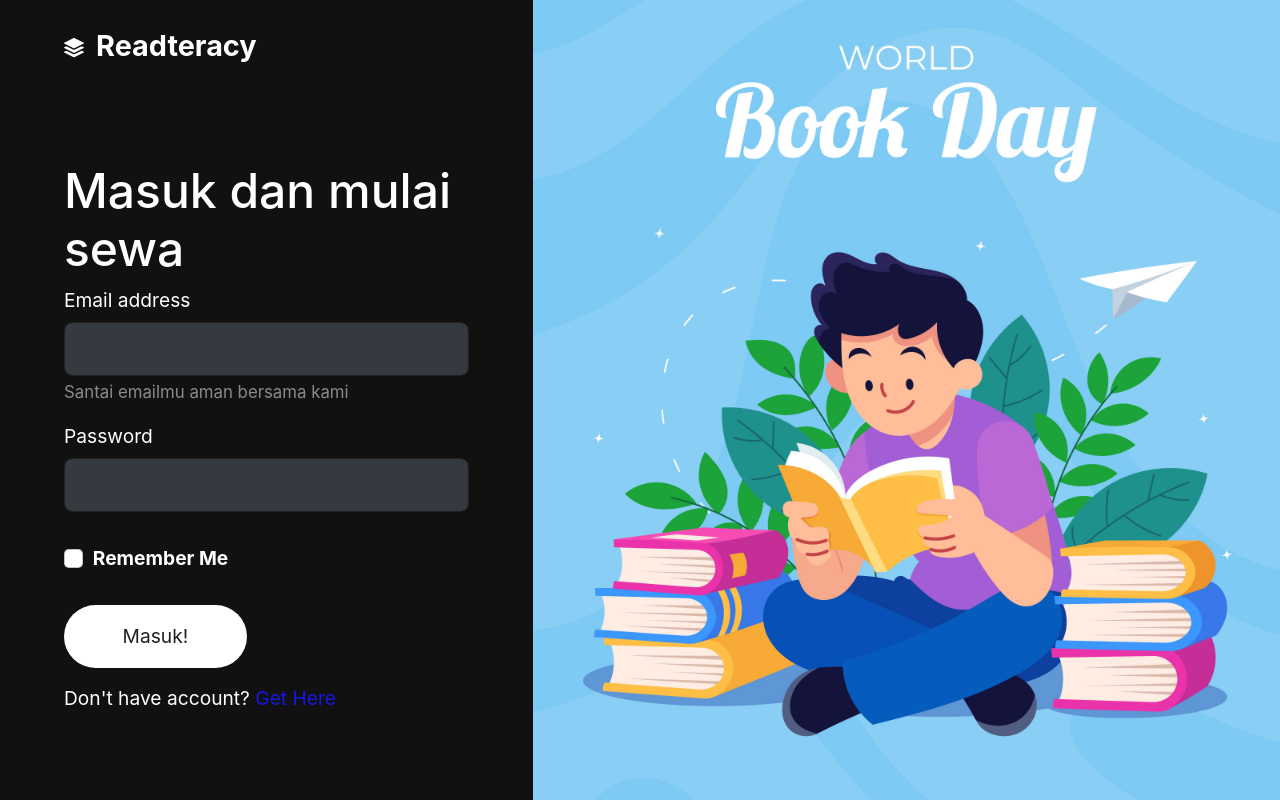
After one commit to SI-RPL-2023/SI4406_KEL5_READTERACY, a Laravel app: template resources/views/auth/login.blade.php in a window 1280 px wide. The commit adds this page. Run offline with Laravel 10, Linux system fonts and the light colour scheme; the template is opened without the code that fills it, so the values that code supplies are empty.

```diff
--- /dev/null
+++ b/resources/views/auth/login.blade.php
@@ -0,0 +1,103 @@
+<!doctype html>
+<html class="h-100" lang="en">
+
+<head>
+    <meta charset="utf-8">
+    <meta name="viewport" content="width=device-width,initial-scale=1,shrink-to-fit=no">
+    <link rel="apple-touch-icon" sizes="180x180" href="img/apple-touch-icon.png">
+    <link rel="icon" type="image/png" sizes="32x32" href="img/favicon-32x32.png">
+    <link rel="icon" type="image/png" sizes="16x16" href="img/favicon-16x16.png">
+    <link rel="icon" type="image/png" sizes="96x96" href="img/favicon.png">
+    <title>Login For Readteracy</title>
+    <link rel="stylesheet" href="/css/theme.min.css">
+    <style>
+        .bg {
+            background-image: url('/img/auth2.jpg');
+            background-position: center;
+            background-repeat: no-repeat;
+            background-size: cover;
+        }
+    </style>
+
+</head>
+
+<body class="d-flex h-100 w-100 bg-black text-white" data-bs-spy="scroll" data-bs-target="#navScroll">
+
+    <div class="h-100 container-fluid">
+        <div class="h-100 row d-flex align-items-stretch">
+
+            <div class="col-12 col-md-7 col-lg-6 col-xl-5 d-flex align-items-start flex-column px-vw-5">
+
+                <header class="mb-auto py-vh-2 col-12">
+                    <a class="navbar-brand pe-md-4 fs-4 col-12 col-md-auto text-center" href="index.html">
+                        <svg xmlns="http://www.w3.org/2000/svg" width="20" height="20" fill="currentColor"
+                            class="bi bi-stack" viewBox="0 0 16 16">
+                            <path
+                                d="m14.12 10.163 1.715.858c.22.11.22.424 0 .534L8.267 15.34a.598.598 0 0 1-.534 0L.165 11.555a.299.299 0 0 1 0-.534l1.716-.858 5.317 2.659c.505.252 1.1.252 1.604 0l5.317-2.66zM7.733.063a.598.598 0 0 1 .534 0l7.568 3.784a.3.3 0 0 1 0 .535L8.267 8.165a.598.598 0 0 1-.534 0L.165 4.382a.299.299 0 0 1 0-.535L7.733.063z" />
+                            <path
+                                d="m14.12 6.576 1.715.858c.22.11.22.424 0 .534l-7.568 3.784a.598.598 0 0 1-.534 0L.165 7.968a.299.299 0 0 1 0-.534l1.716-.858 5.317 2.659c.505.252 1.1.252 1.604 0l5.317-2.659z" />
+                        </svg>
+                        <span class="ms-md-1 mt-1 fw-bolder me-md-5">Readteracy</span>
+                    </a>
+
+                </header>
+                <main class="mb-auto col-12">
+                    <h1>Masuk dan mulai sewa</h1>
+                    <form class="row" method="post" action="/account/login/store">
+                        @csrf
+                        <div class="col-12">
+                            <div class="mb-3">
+                                <label for="email" class="form-label">Email address</label>
+                                <input type="email" class="form-control form-control-lg bg-gray-800 border-dark"
+                                    id="email" aria-describedby="emailHelp" name="email">
+                                <div id="emailHelp" class="form-text">Santai emailmu aman bersama kami</div>
+                                @if (session('error'))
+                                    <small>
+                                        <strong class="text-danger mb-5">{{ session('error') }}</strong>
+                                        <br><br>
+                                    </small>
+                                @endif
+                            </div>
+
+                            <div class="mb-3">
+                                <label for="password" class="form-label">Password</label>
+                                <input type="password" class="form-control form-control-lg bg-gray-800 border-dark"
+                                    id="password" name="password">
+
+                                <i class="@error('password') is-invalid @enderror"></i>
+
+                                @error('password')
+                                    <span class="invalid-feedback" role="alert">
+                                        <strong>{{ $message }}</strong>
+                                    </span>
+                                @enderror
+                            </div>
+
+                            <div class="mb-3 form-check py-3">
+                                <input type="checkbox" class="form-check-input" name="remember" id="remember"
+                                @if (Cookie::get('remember') == 'remember')
+                                    checked="checked"
+                                @endif>
+                                <label class="form-check-label" for="remember">
+                                    <strong>Remember Me</strong>
+                                </label>
+                            </div>
+                            <button type="submit" class="btn btn-white btn-xl mb-3">Masuk!</button>
+                            <p>Don't have account? <a href="/account/register" style="text-decoration: none;"> Get Here</a></p>
+                        </div>
+                    </form>
+
+                </main>
+            </div>
+
+            {{-- <div class="col-12 col-md-5 col-lg-6 col-xl-7 gradient">
+
+            </div> --}}
+            <div class="bg col-12 col-md-5 col-lg-6 col-xl-7">
+            </div>
+        </div>
+
+    </div>
+</body>
+
+</html>
--- a/resources/views/partials/navbarGuest.blade.php
+++ b/resources/views/partials/navbarGuest.blade.php
@@ -7,6 +7,7 @@
     <title>Readteracy - Sewa Buku</title>
     <link rel="stylesheet" href="/css/navbar.css">
     <link rel="stylesheet" href="/css/dropdown.css">
+    <link rel="stylesheet" href="/css/theme.min.css">
 </head>
 <body>
     <header>
```
